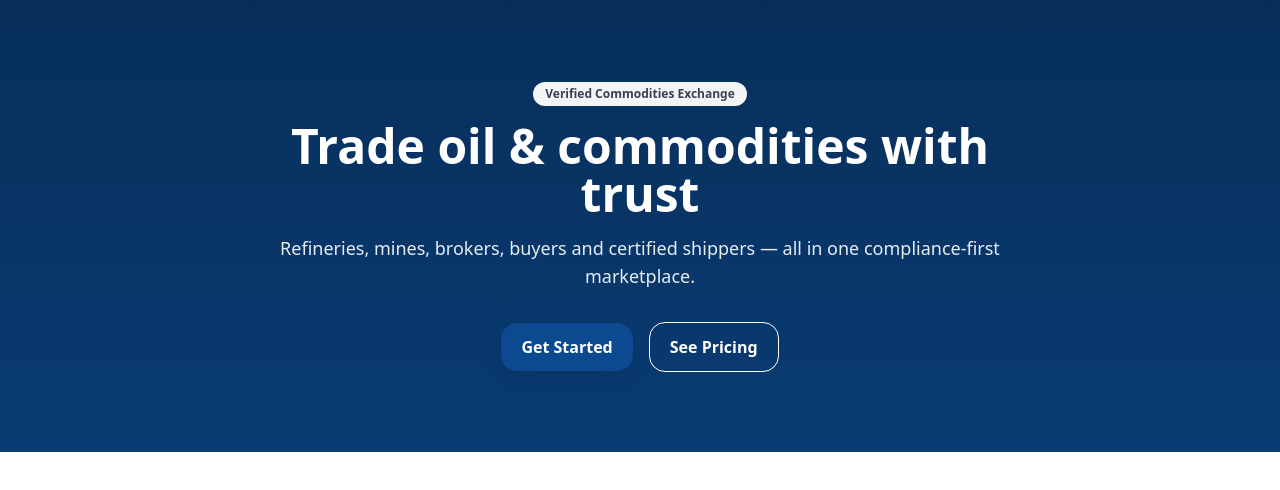
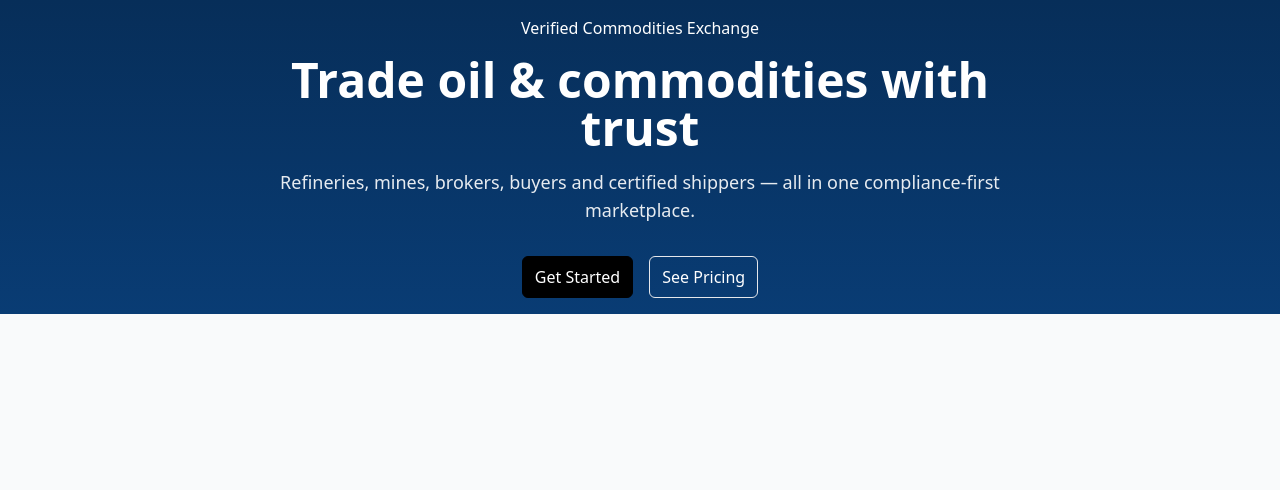
Before and after one commit to CommodiLink/CommodiLink, a Next.js app in the folder frontend/: page / in a window 1280 px wide. Shown: the top 490 px of the page. Built offline with nearby package versions, Linux system fonts and the light colour scheme.

Commit message:
Update globals.css

```diff
--- a/frontend/styles/globals.css
+++ b/frontend/styles/globals.css
@@ -1 +1,33 @@
-@tailwind base;@tailwind components;@tailwind utilities;html,body{@apply bg-white text-gray-900}.container{@apply max-w-6xl mx-auto px-6}.btn{@apply inline-flex items-center justify-center rounded-xl px-5 py-3 font-semibold transition}.btn-primary{@apply bg-brand-600 text-white hover:bg-brand-700 shadow-card}.btn-outline{@apply border border-white text-white hover:bg-white hover:text-brand-700}.card{@apply bg-white rounded-2xl shadow-card border border-gray-100}.card-body{@apply p-6}.badge{@apply inline-block rounded-full text-xs font-semibold px-3 py-1 bg-gray-100 text-gray-700}
+@tailwind base;
+@tailwind components;
+@tailwind utilities;
+
+/* Simple styling helpers */
+html, body {
+  height: 100%;
+  margin: 0;
+  font-family: system-ui, -apple-system, Segoe UI, Roboto, sans-serif;
+  background-color: #f9fafb;
+}
+
+.container {
+  max-width: 1100px;
+  margin: 0 auto;
+  padding: 1rem;
+}
+
+.card {
+  @apply rounded-lg border bg-white shadow-sm;
+}
+
+.card-body {
+  @apply p-4;
+}
+
+.btn {
+  @apply inline-flex items-center justify-center rounded-md px-3 py-2 border;
+}
+
+.btn-primary {
+  @apply bg-black text-white border-black;
+}
```
